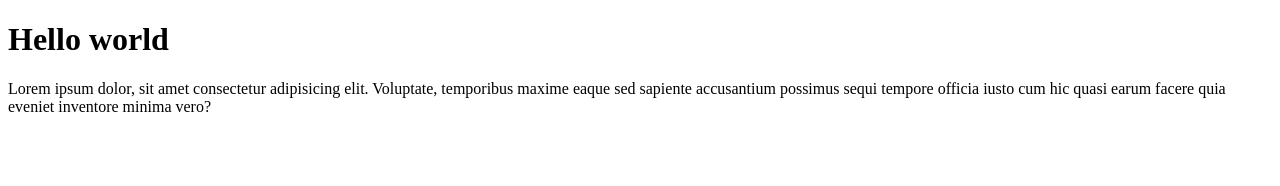
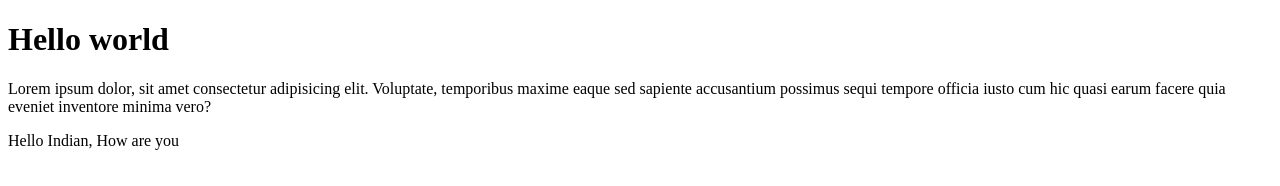
Before and after one commit to pri4350/demo, a plain HTML site: page index.html in a window 1280 px wide. Drawn offline with Linux system fonts and the light colour scheme.

Commit message:
header a moments

```diff
--- a/index.html
+++ b/index.html
@@ -9,5 +9,6 @@
    <h1>Hello world</h1>
    <p>Lorem ipsum dolor, sit amet consectetur adipisicing elit. Voluptate, temporibus maxime eaque sed sapiente accusantium possimus sequi tempore officia iusto cum
     hic quasi earum facere quia eveniet inventore minima vero?</p>
+   <header>Hello Indian, How are you</header>
 </body>
 </html>
```
